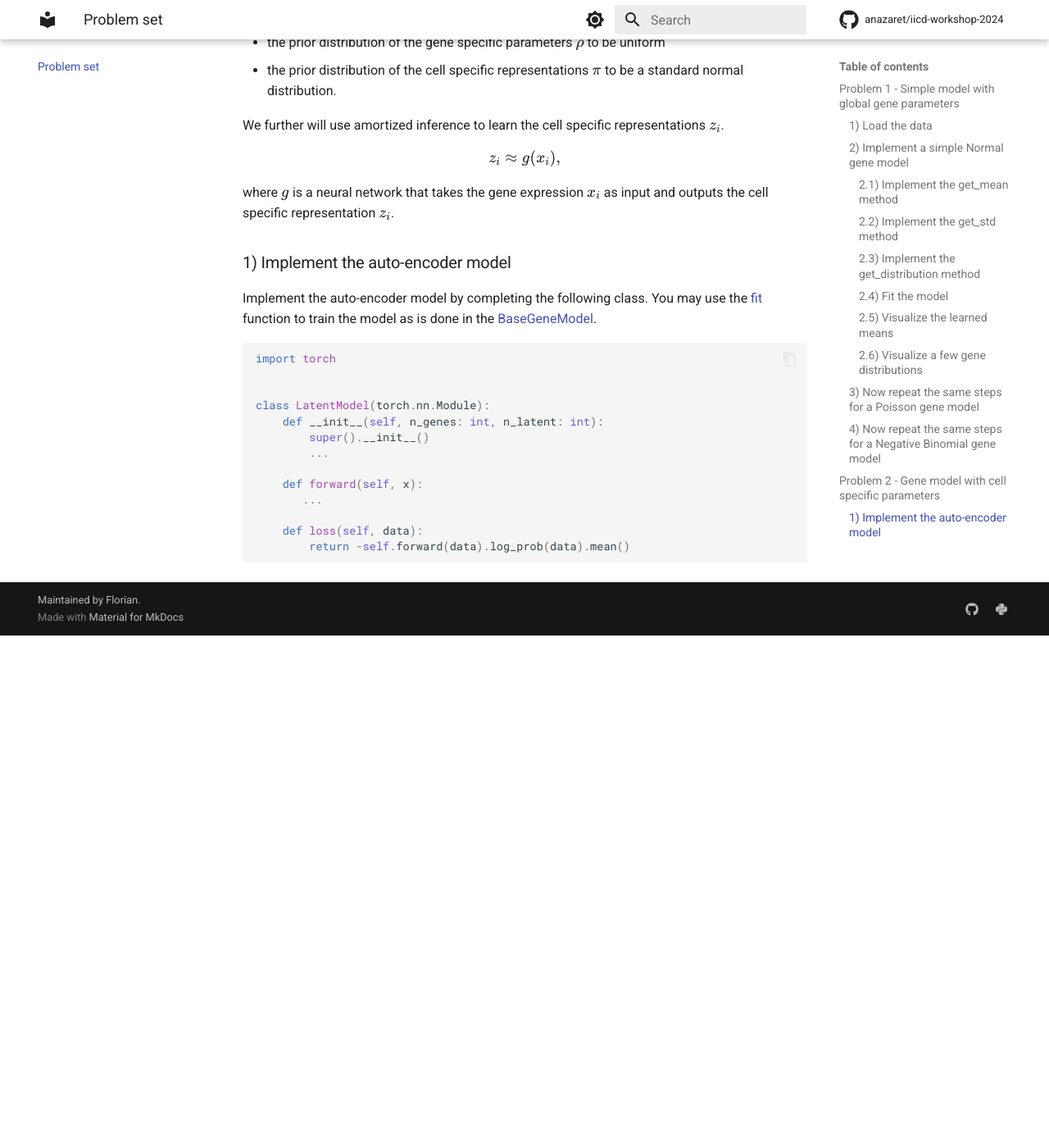
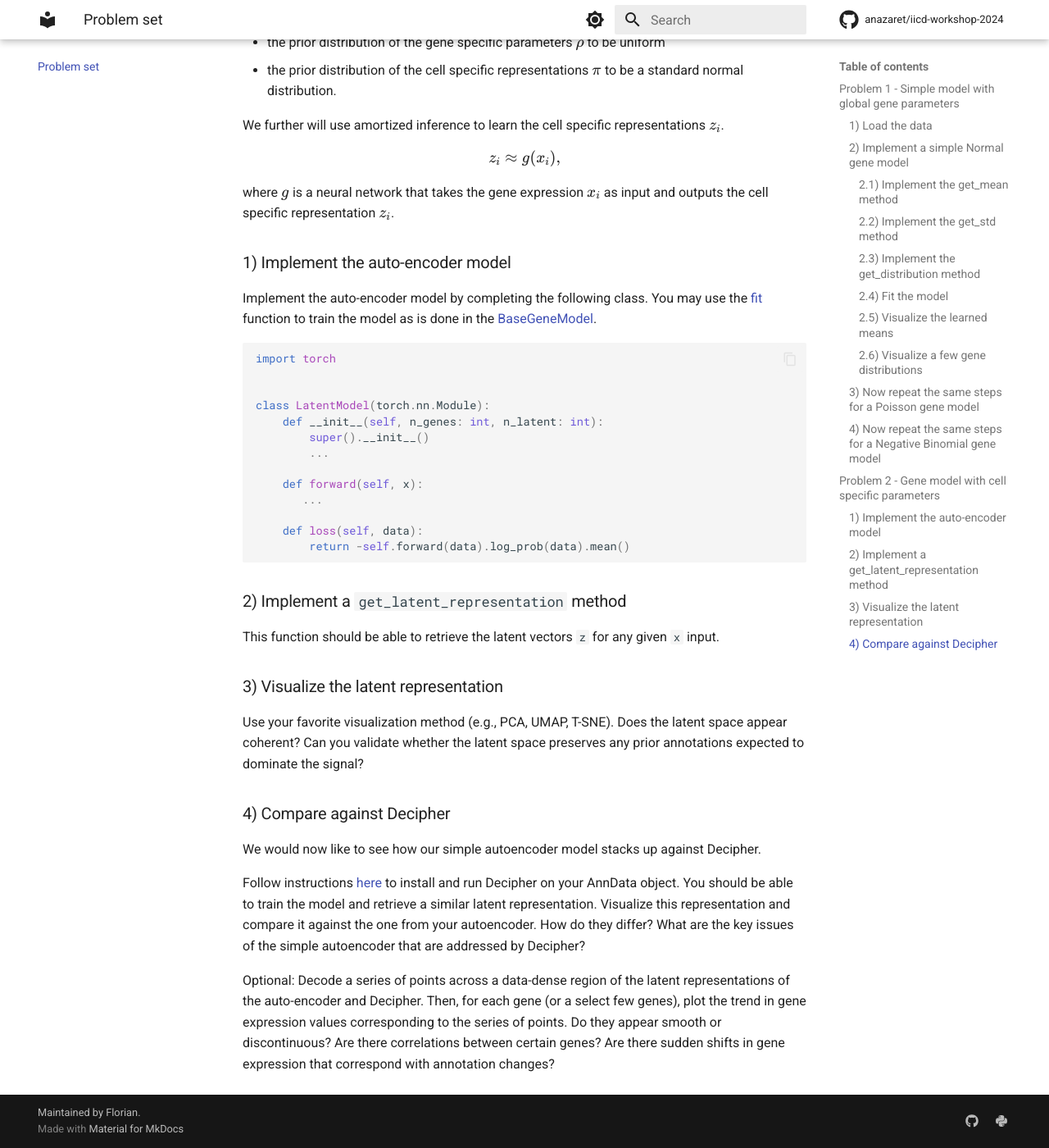
Before and after one commit to ANazaret/iicd-workshop-2024, an MkDocs documentation site: the page built from docs/problem_set.md, in a window 1280 px wide and 1400 px high, scrolled down 3888 px. Shown: the whole window at 82% size. Built offline with MkDocs 1.6.1 and Material for MkDocs 9.7.7, drawn with Linux system fonts in a browser that asks for light colours; comment, search, counter and statistics services are not loaded; before the commit the page ends 4663 px from its top, so only the background shows below that.

Commit message:
add extensions to problem 2

````diff
--- a/docs/problem_set.md
+++ b/docs/problem_set.md
@@ -187,3 +187,20 @@ class LatentModel(torch.nn.Module):
     def loss(self, data):
         return -self.forward(data).log_prob(data).mean()
 ```
+
+### 2) Implement a `get_latent_representation` method
+This function should be able to retrieve the latent vectors `z` for any given `x` input.
+
+### 3) Visualize the latent representation
+Use your favorite visualization method (e.g., PCA, UMAP, T-SNE).
+Does the latent space appear coherent? Can you validate whether the latent space preserves any prior annotations expected to dominate the signal?
+
+### 4) Compare against Decipher
+We would now like to see how our simple autoencoder model stacks up against Decipher.
+
+Follow instructions [here](https://github.com/azizilab/decipher?tab=readme-ov-file#readme) to install and run Decipher
+on your AnnData object. You should be able to train the model and retrieve a similar latent representation.
+Visualize this representation and compare it against the one from your autoencoder. How do they differ?
+What are the key issues of the simple autoencoder that are addressed by Decipher?
+
+Optional: Decode a series of points across a data-dense region of the latent representations of the auto-encoder and Decipher. Then, for each gene (or a select few genes), plot the trend in gene expression values corresponding to the series of points. Do they appear smooth or discontinuous? Are there correlations between certain genes? Are there sudden shifts in gene expression that correspond with annotation changes?
````
